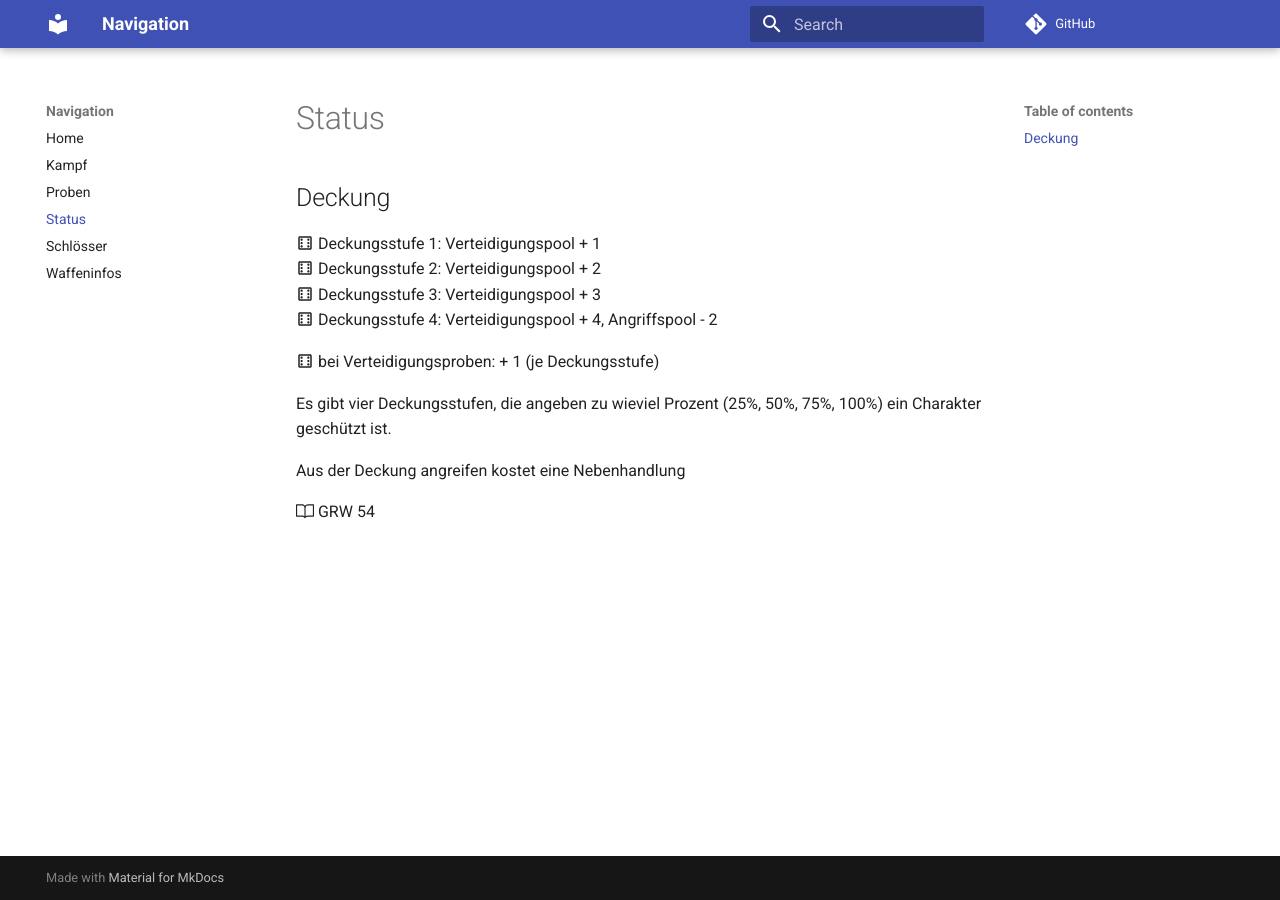
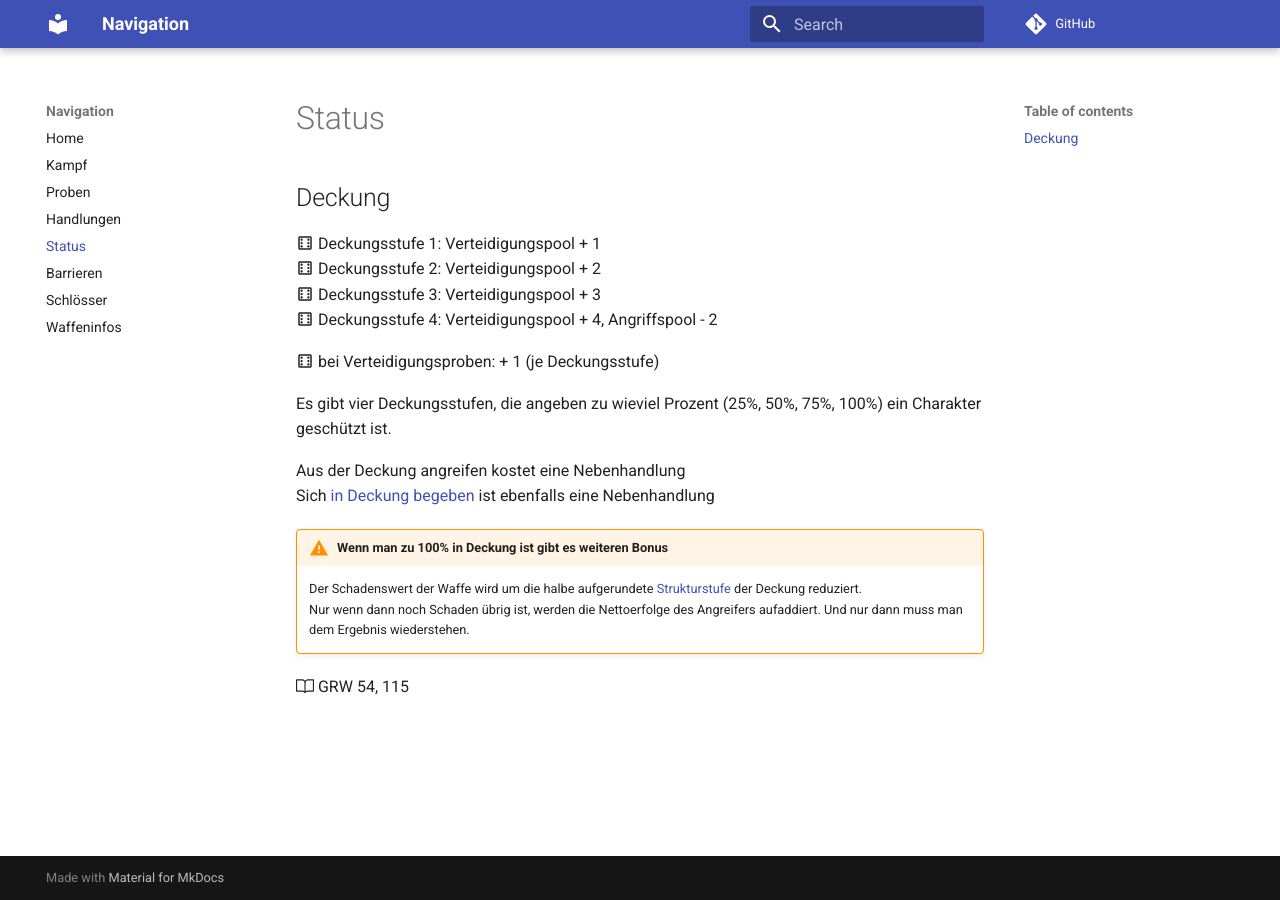
Before and after one commit to mvach/shadowrun6, an MkDocs documentation site: the page built from docs/status.md, in a window 1280 px wide. Built offline with MkDocs 1.6.1 and Material for MkDocs 9.7.7, drawn with Linux system fonts in a browser that asks for light colours; comment, search, counter and statistics services are not loaded.

Commit message:
Deckung hinter Barrieren

```diff
--- a/docs/status.md
+++ b/docs/status.md
@@ -12,5 +12,11 @@
 Es gibt vier Deckungsstufen, die angeben zu wieviel Prozent (25%, 50%, 75%, 100%) ein Charakter geschützt ist.
 
 Aus der Deckung angreifen kostet eine Nebenhandlung
+Sich [in Deckung begeben](handlungen.md#in-deckung-gehen-i) ist ebenfalls eine Nebenhandlung
 
-:octicons-book-24: GRW 54
+!!! warning annotate "Wenn man zu 100% in Deckung ist gibt es weiteren Bonus"
+
+    Der Schadenswert der Waffe wird um die halbe aufgerundete [Strukturstufe](barrieren.md#strukturstufen) der Deckung reduziert.
+    Nur wenn dann noch Schaden übrig ist, werden die Nettoerfolge des Angreifers aufaddiert. Und nur dann muss man dem Ergebnis wiederstehen.
+
+:octicons-book-24: GRW 54, 115
--- a/mkdocs.yml
+++ b/mkdocs.yml
@@ -8,7 +8,9 @@ nav:
   - Home: index.md
   - kampf.md
   - proben.md
+  - handlungen.md
   - status.md
+  - barrieren.md
   - schloesser.md
   - waffen.md
 
@@ -17,3 +19,6 @@ markdown_extensions:
   - pymdownx.emoji:
       emoji_index: !!python/name:material.extensions.emoji.twemoji
       emoji_generator: !!python/name:material.extensions.emoji.to_svg
+  - admonition
+  - pymdownx.details
+  - pymdownx.superfences
```
Also changed, not shown: docs/barrieren.md (added, +16 -0 lines), docs/handlungen.md (added, +11 -0 lines), docs/kampf.md (+3 -2 lines), docs/schloesser.md (+1 -1 lines).
